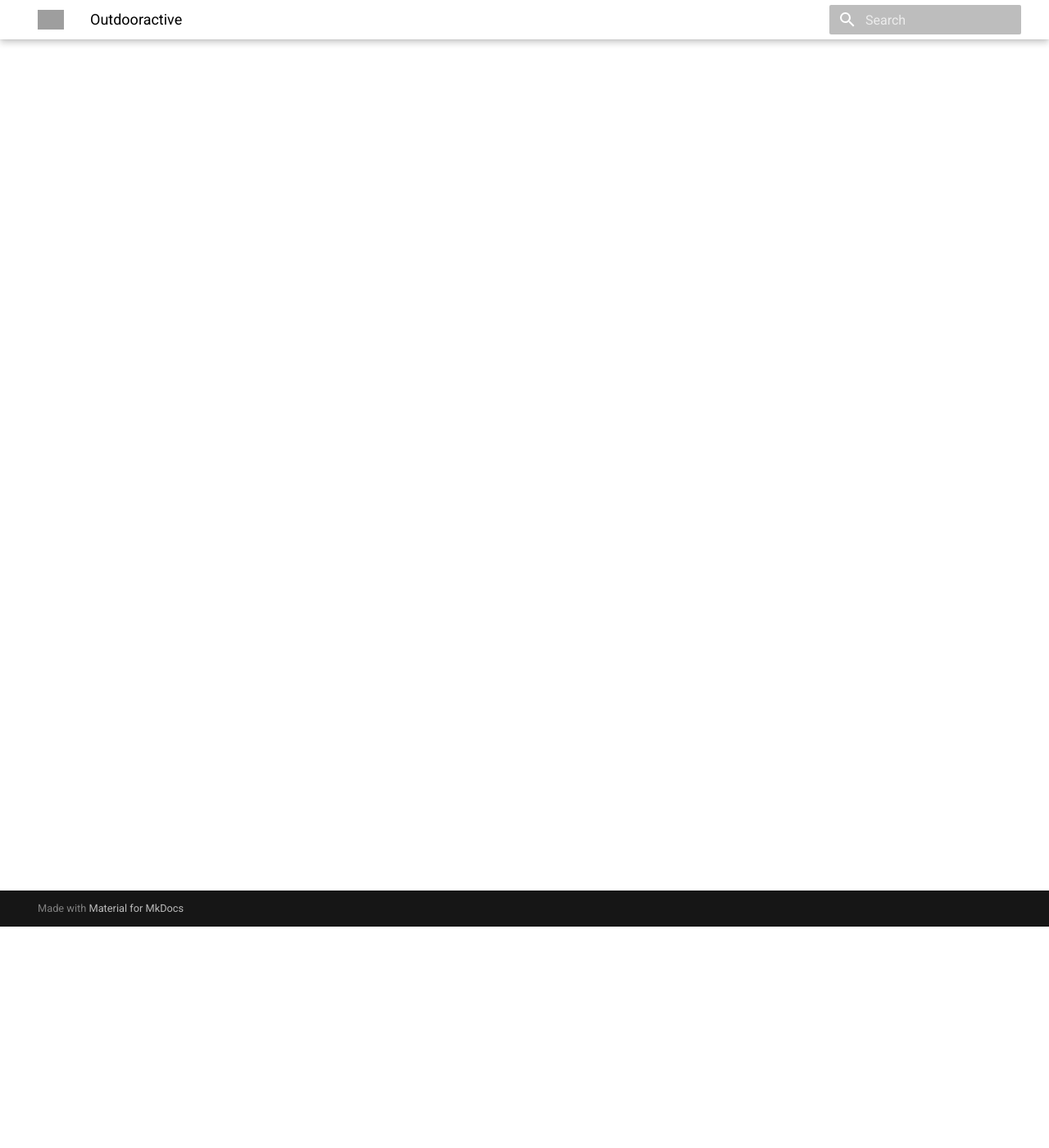
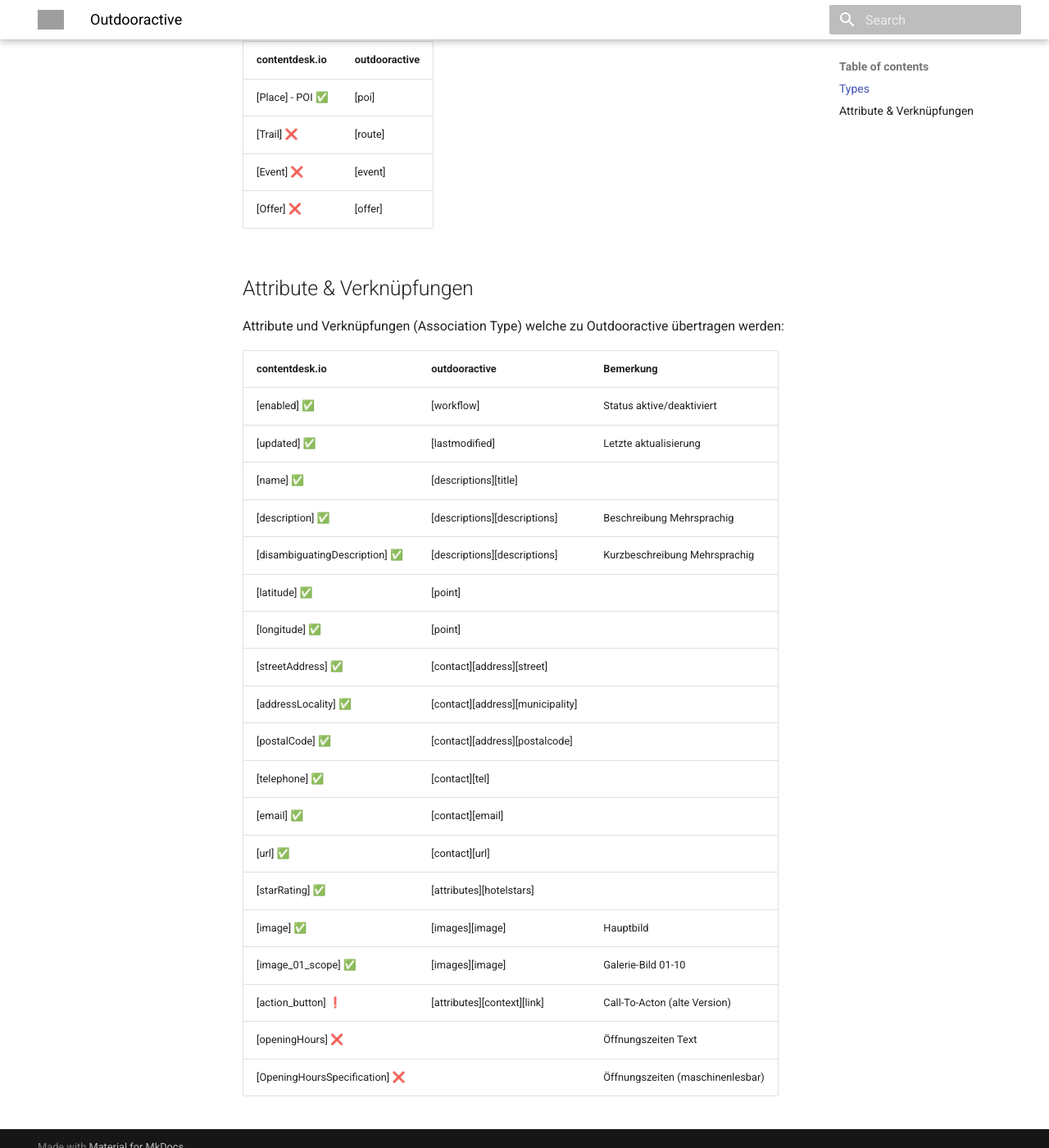
Before and after one commit to tsolenthaler/docs.contentdesk.io, an MkDocs documentation site: the page built from docs/connect/outdooractive.md, in a window 1280 px wide and 1400 px high, scrolled down 270 px. Shown: the whole window at 82% size. Built offline with MkDocs 1.6.1 and Material for MkDocs 9.7.7, drawn with Linux system fonts in a browser that asks for light colours; grey boxes are pictures that could not be loaded.

```diff
--- a/docs/connect/outdooractive.md
+++ b/docs/connect/outdooractive.md
@@ -1 +1,40 @@
 # Outdooractive
+
+
+## Types
+
+Typen die von contentdesk.io zu Outdooractive übertragen werden:
+
+| contentdesk.io        | outdooractive             |
+| -------------         | -------------             |
+| [Place] - POI ✅      | [poi]                    |
+| [Trail]  ❌           | [route]                    |
+| [Event]  ❌           | [event]                    |
+| [Offer]  ❌           | [offer]                    |
+
+
+## Attribute & Verknüpfungen
+
+Attribute und Verknüpfungen (Association Type) welche zu Outdooractive übertragen werden:
+
+| contentdesk.io                         | outdooractive                        | Bemerkung                         |
+| -------------                          | -------------                        | -------------                     |
+| [enabled] ✅                          | [workflow]                            | Status aktive/deaktiviert         |
+| [updated] ✅                          | [lastmodified]                        | Letzte aktualisierung             |
+| [name] ✅                             | [descriptions][title]                 |                                   |
+| [description]  ✅                     | [descriptions][descriptions]          | Beschreibung Mehrsprachig         |
+| [disambiguatingDescription]  ✅       | [descriptions][descriptions]          | Kurzbeschreibung Mehrsprachig     |
+| [latitude]  ✅                        | [point]                               |
+| [longitude]  ✅                       | [point]                               |
+| [streetAddress]  ✅                   | [contact][address][street]            |
+| [addressLocality]  ✅                 | [contact][address][municipality]      |
+| [postalCode]  ✅                      | [contact][address][postalcode]        |
+| [telephone]  ✅                       | [contact][tel]                        |
+| [email]  ✅                           | [contact][email]                      |
+| [url]  ✅                             | [contact][url]                        |
+| [starRating]  ✅                      | [attributes][hotelstars]              |
+| [image]  ✅                           | [images][image]                       | Hauptbild |
+| [image_01_scope]  ✅                  | [images][image]                       | Galerie-Bild 01-10 |
+| [action_button] ❗                    | [attributes][context][link]           | Call-To-Acton (alte Version) |
+| [openingHours] ❌                     |                                       | Öffnungszeiten Text |
+| [OpeningHoursSpecification] ❌        |                                       | Öffnungszeiten (maschinenlesbar) |
```
